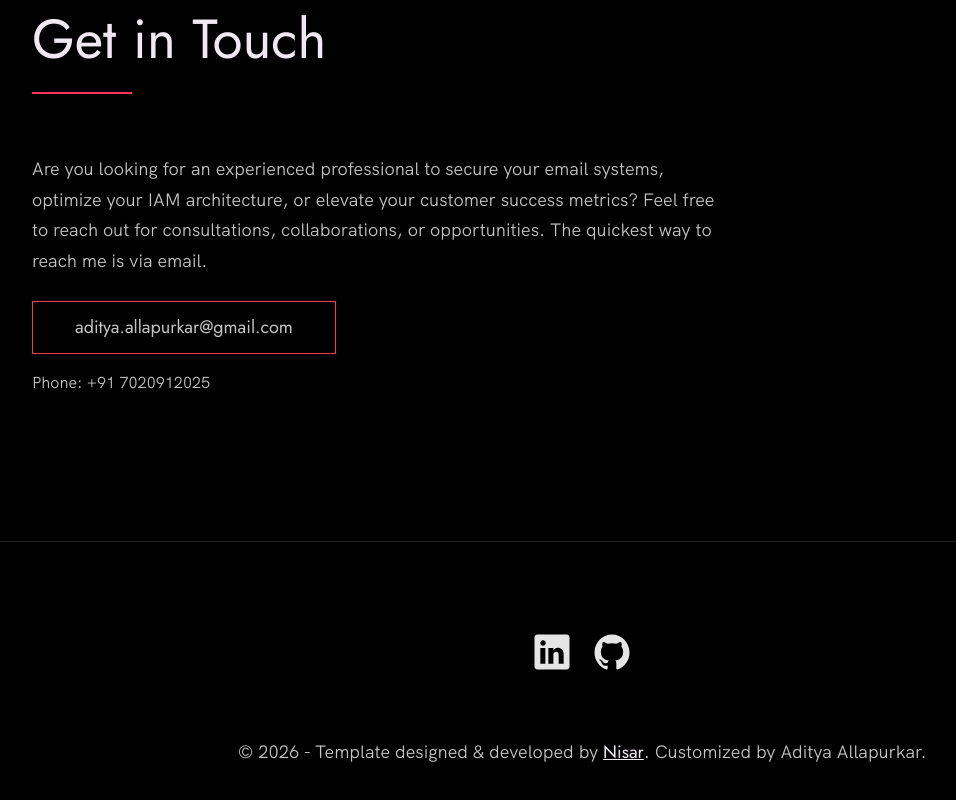
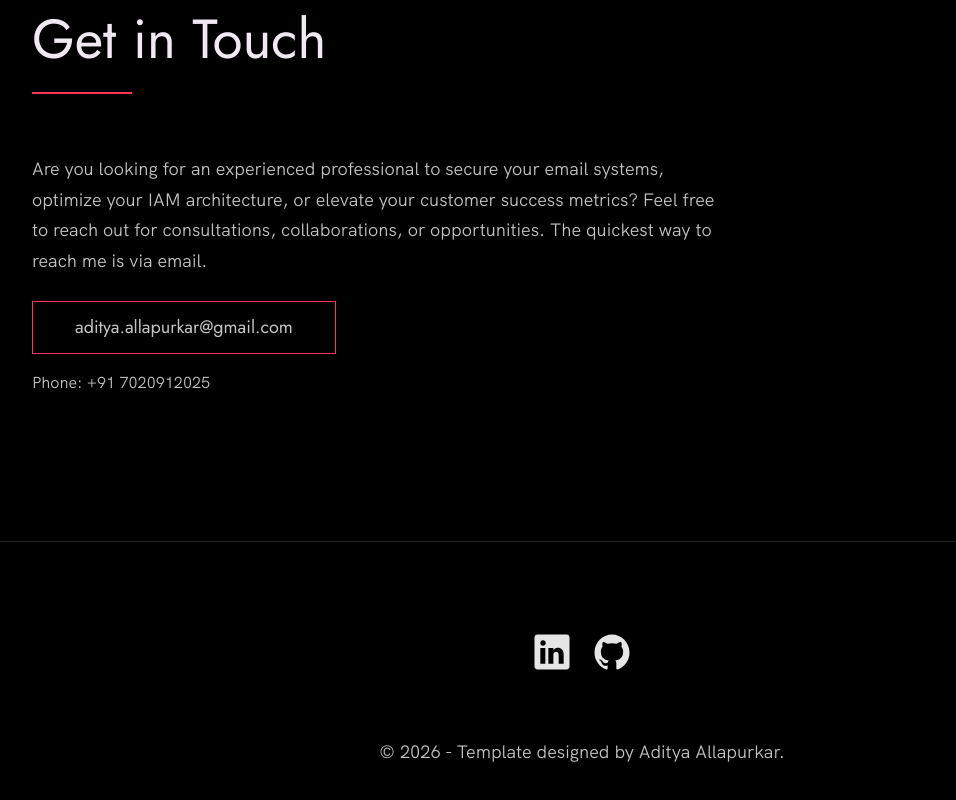
Before and after one commit to adityaallapurkar-coffee/portfolio1, a plain HTML site: page index.html in a window 1280 px wide. Shown: the part 6618-7418 px from the top of the page, without its empty margins (58-1014 px from the left). Drawn offline with Linux system fonts and the light colour scheme.

Commit message:
Update index.html

```diff
--- a/index.html
+++ b/index.html
@@ -220,7 +220,7 @@
       </ul>
 
       <p>
-        &copy; 2026 - Template designed & developed by <a href="https://nisar.dev" class="link">Nisar</a>. Customized by Aditya Allapurkar.
+        &copy; 2026 - Template designed by Aditya Allapurkar.
       </p>
     </div>
   </footer>
```
